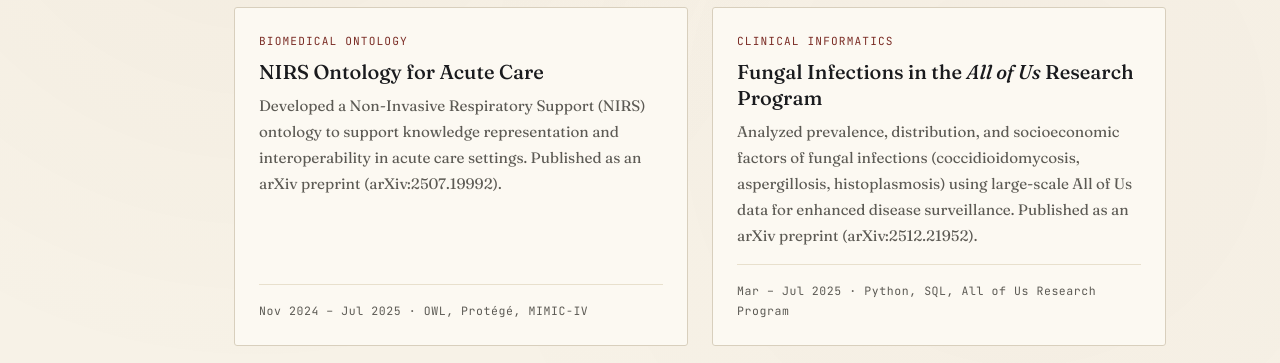
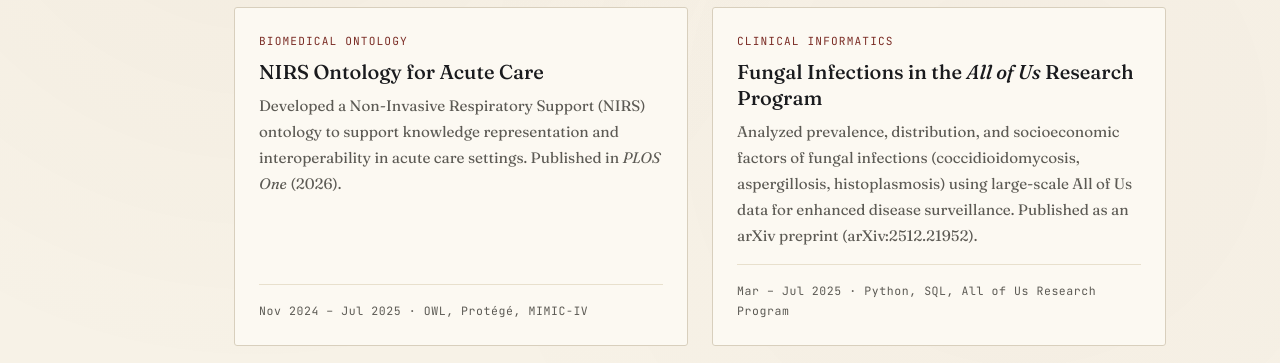
Before and after one commit to FantacherJOY/FantacherJOY.github.io, a plain HTML site: page projects.html in a window 1280 px wide. Shown: the part 437-800 px from the top of the page. Drawn offline with Linux system fonts and the light colour scheme.

Commit message:
Updating Profile

```diff
--- a/projects.html
+++ b/projects.html
@@ -65,7 +65,7 @@
         <article class="project">
           <div class="project-tag">Biomedical Ontology</div>
           <h3>NIRS Ontology for Acute Care</h3>
-          <p>Developed a Non-Invasive Respiratory Support (NIRS) ontology to support knowledge representation and interoperability in acute care settings. Published as an arXiv preprint (arXiv:2507.19992).</p>
+          <p>Developed a Non-Invasive Respiratory Support (NIRS) ontology to support knowledge representation and interoperability in acute care settings. Published in <em>PLOS One</em> (2026).</p>
           <div class="project-meta">Nov 2024 – Jul 2025 · OWL, Protégé, MIMIC-IV</div>
         </article>
 
```
Also changed, not shown: index.html (+2 -2 lines).
